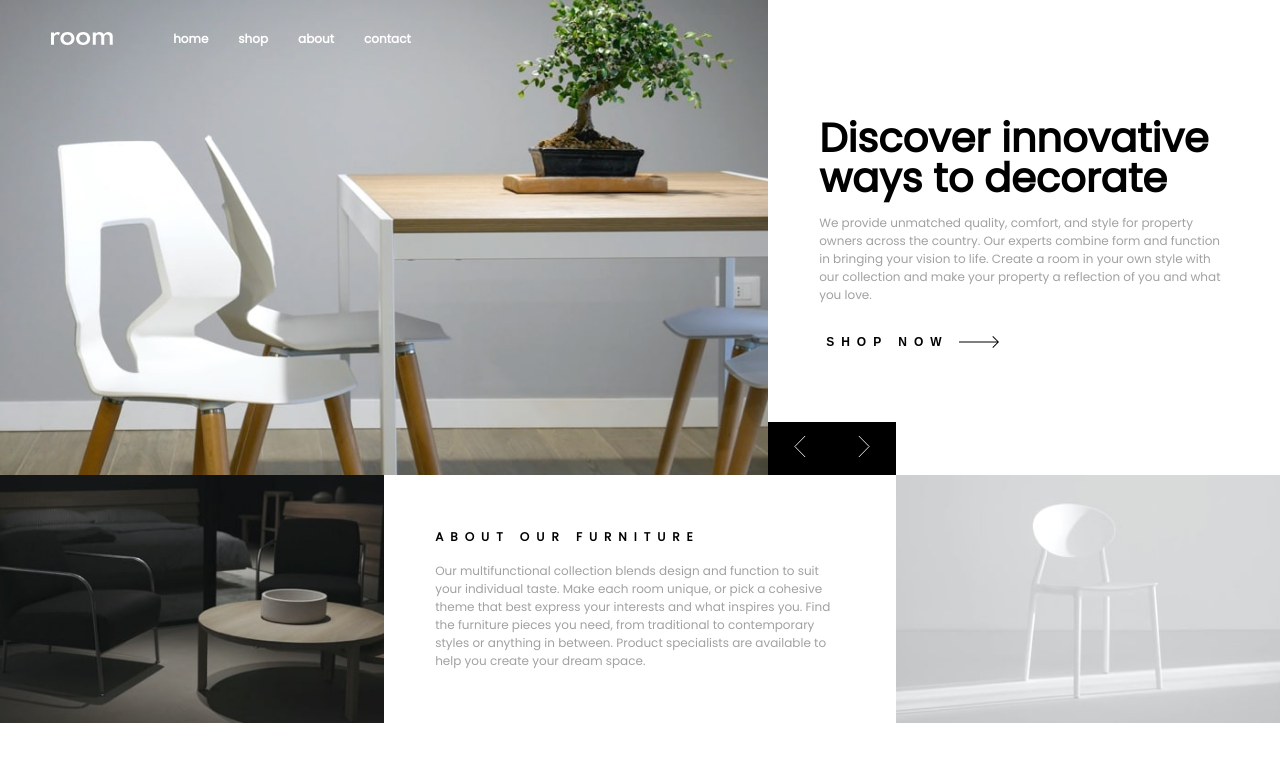
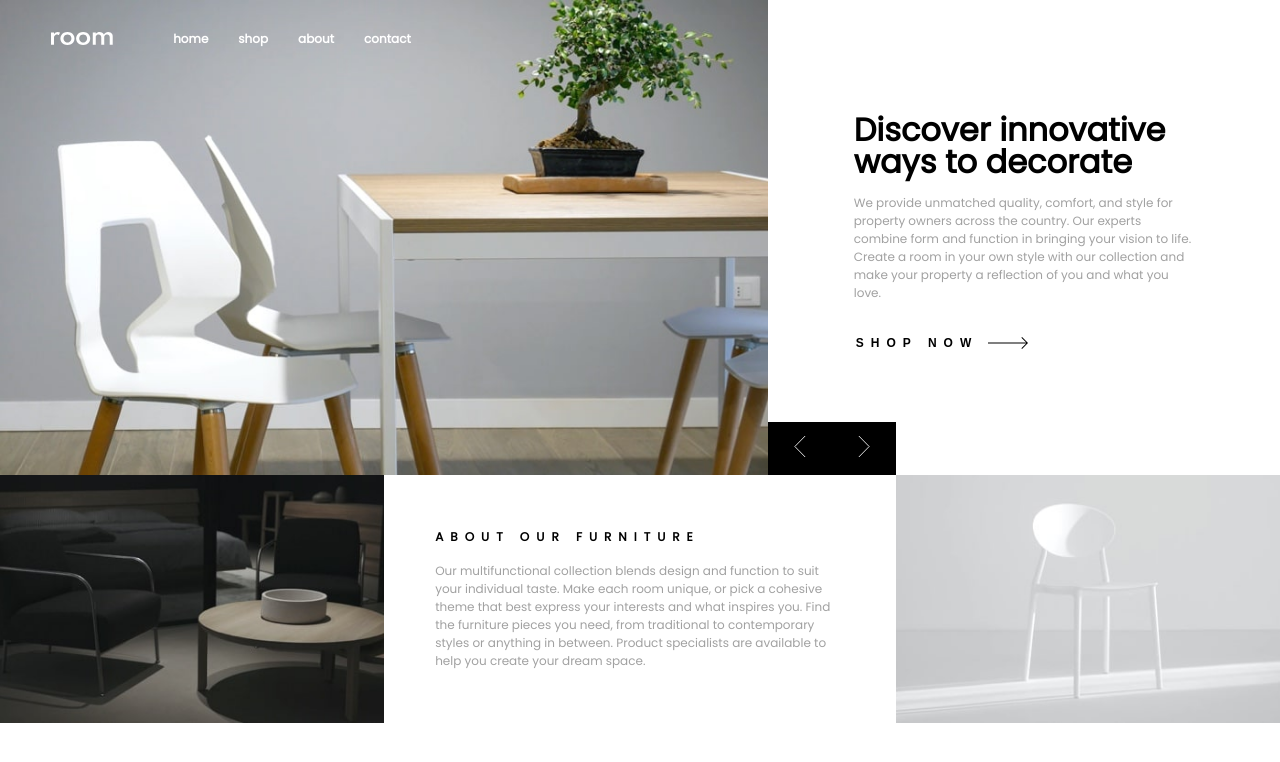
Before and after one commit to Aqib-cyber2/React-Styled-Component, a React (Create React App) app: page / in a window 1280 px wide. Shown: the top 762 px of the page. Built offline with nearby package versions, Linux system fonts and the light colour scheme.

Commit message:
designing changes

```diff
--- a/src/components/Header.js
+++ b/src/components/Header.js
@@ -155,7 +155,7 @@ function Header() {
 
       {/* content section */}
       <div className="content-section">
-        <Container>
+        {/* <Container> */}
           <h1 className="title"> {sliderData[index].title} </h1>
 
           <p>
@@ -163,7 +163,7 @@ function Header() {
           </p>
 
           <Button className="btn"> Shop now  <img src="./images/icon-arrow.svg" alt="button arrowIcon" /> </Button>
-        </Container>
+        {/* </Container> */}
       </div>
 
 
--- a/src/components/styles/GlobalStyle.styled.js
+++ b/src/components/styles/GlobalStyle.styled.js
@@ -21,9 +21,8 @@ export const GlobalStyle = createGlobalStyle`
 
     .btn{
         border-color: transparent;
-        padding: 0.5rem 1rem;
+        padding: 0.5rem 0rem;
         cursor: pointer;
-        padding: 5px;
     }
 
     /* fixed header mobile navigation */
--- a/src/components/styles/Header.styled.js
+++ b/src/components/styles/Header.styled.js
@@ -20,7 +20,7 @@ export const StyledHeader = styled.header`
         .button-box{
             position: absolute;
             bottom: 0;
-            right: -16.67%;
+            right: 0%;
             width: 16.67%;
 
             .btn{
@@ -40,8 +40,9 @@ export const StyledHeader = styled.header`
 
     /* content section in header */
     .content-section{
+        padding: 45px 6.7%;
         .title{
-            font-size: 2.5rem;
+            font-size: 2rem;
             font-weight: 900;
             line-height: 1;
             margin-bottom: 1rem;
@@ -65,7 +66,9 @@ export const StyledHeader = styled.header`
             }
         }
         .content-section{
-            flex: 1; padding: 0; margin: auto;
+            flex: 1;
+            padding-block : 0;
+            margin: auto;
         }
     }
 `
```
